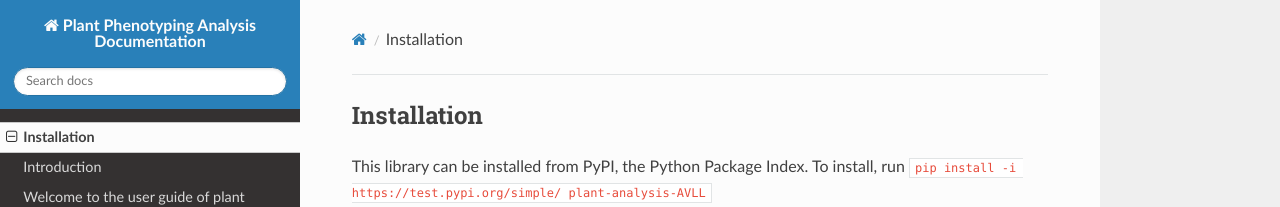
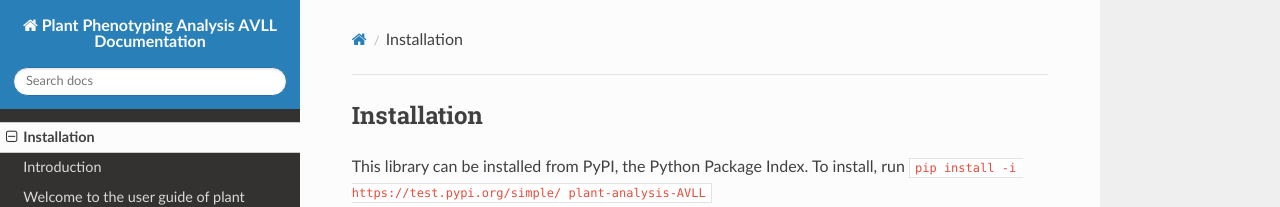
Before and after one commit to vusr/Plant_Analysis_AVLL, an MkDocs documentation site: the page built from docs/installation.md, in a window 1280 px wide. Shown: the top 207 px of the page. Built offline with MkDocs 1.6.1, drawn with Linux system fonts in a browser that asks for light colours; nearby versions of some CDN libraries.

Commit message:
Update mkdocs.yml

```diff
--- a/mkdocs.yml
+++ b/mkdocs.yml
@@ -1,4 +1,4 @@
-site_name: Plant Phenotyping Analysis Documentation
+site_name: Plant Phenotyping Analysis AVLL Documentation
 theme:
   name: readthedocs
   highlightjs: true
```
